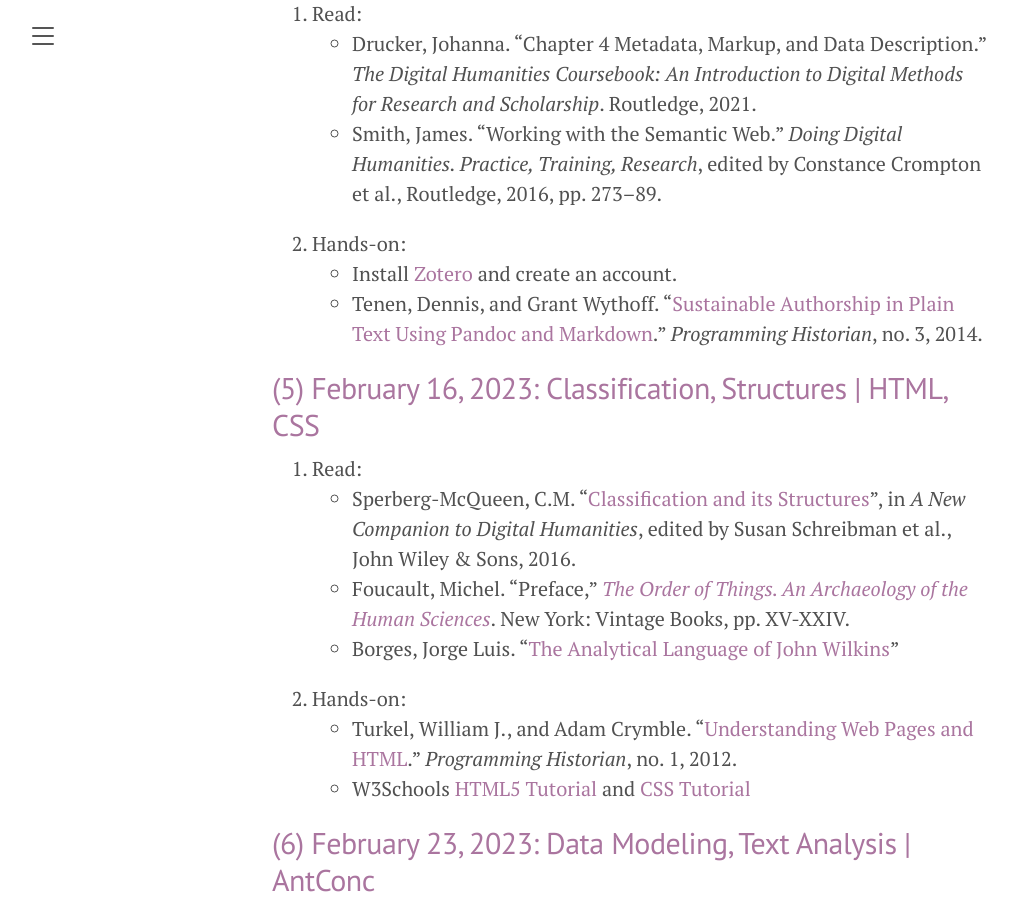
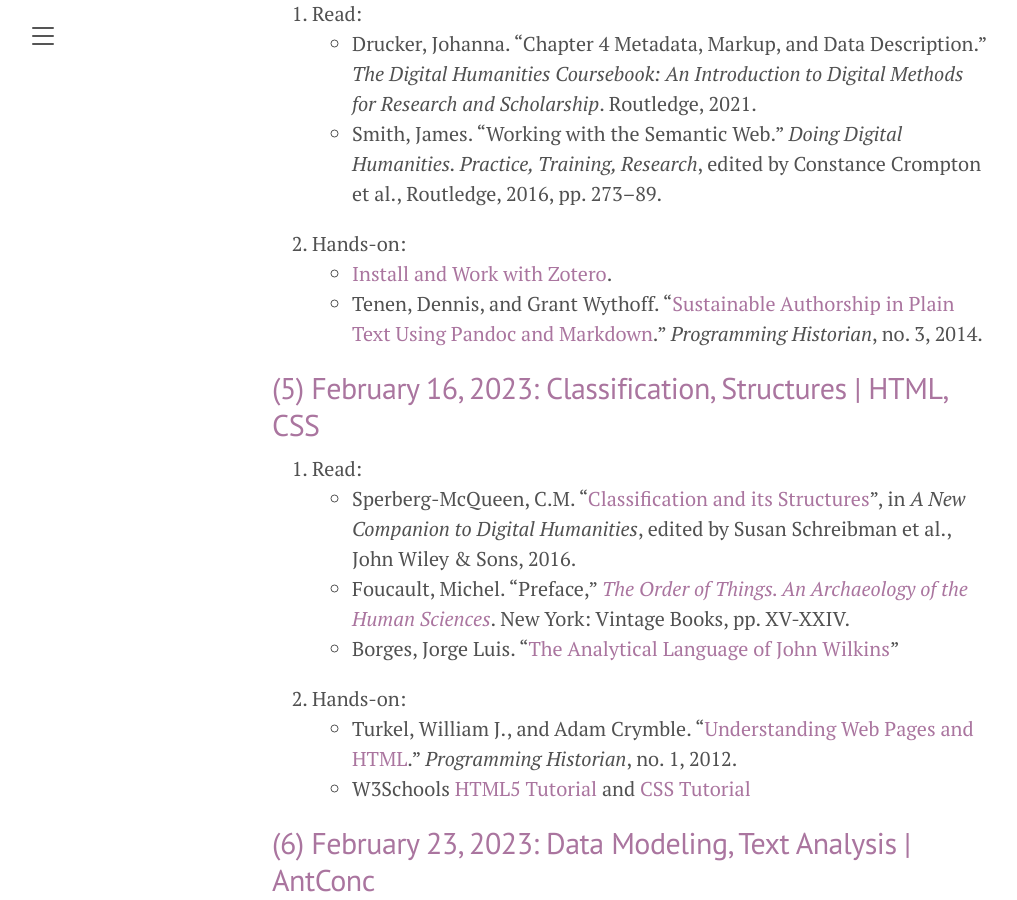
Before and after one commit to susannalles/DHPracticum_Spring23, a Jekyll site: the page built from schedule.md, in a window 1280 px wide and 900 px high, scrolled down 1645 px. Shown: the whole window, without its empty margins (8-1025 px from the left). Built offline with Jekyll 4.4.1, drawn with Linux system fonts in a browser that asks for light colours.

Commit message:
Update schedule.md

```diff
--- a/schedule.md
+++ b/schedule.md
@@ -44,7 +44,7 @@ title: Schedule
   - Drucker, Johanna. "Chapter 4 Metadata, Markup, and Data Description." *The Digital Humanities Coursebook: An Introduction to Digital Methods for Research and Scholarship*. Routledge, 2021.
   - Smith, James. “Working with the Semantic Web.” *Doing Digital Humanities. Practice, Training, Research*, edited by Constance Crompton et al., Routledge, 2016, pp. 273–89.
 2. Hands-on:
-  - Install [Zotero](https://www.zotero.org/) and create an account.
+  - [Install and Work with Zotero](http://susannalles.github.io/workshops/Zotero.html).
   - Tenen, Dennis, and Grant Wythoff. “[Sustainable Authorship in Plain Text Using Pandoc and Markdown](https://programminghistorian.org/en/lessons/sustainable-authorship-in-plain-text-using-pandoc-and-markdown).” *Programming Historian*, no. 3, 2014.
 
 
```
